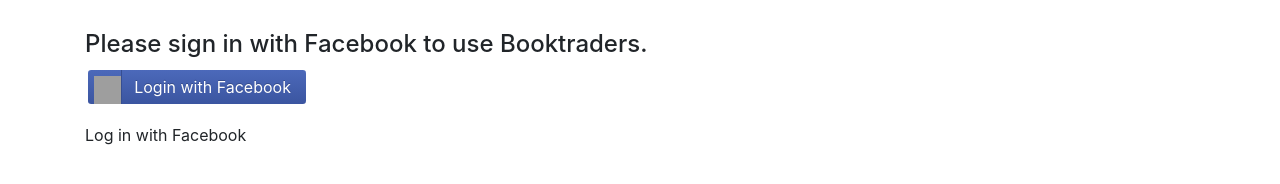
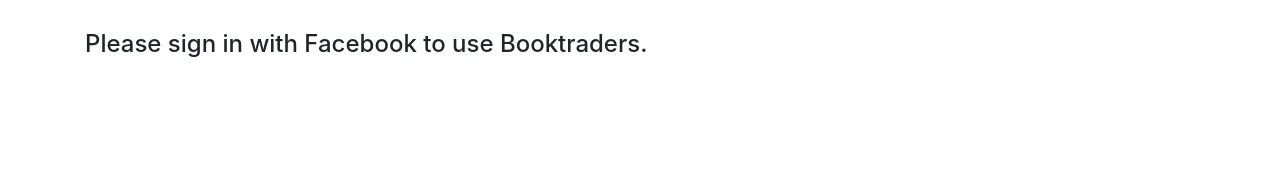
Before and after one commit to saracarlile/book-trading, an Angular app: page /home in a window 1280 px wide. Shown: the part 332-516 px from the top of the page. Built offline with nearby package versions, Linux system fonts and the light colour scheme; grey boxes are pictures that could not be loaded.

Commit message:
test push to heroku

```diff
--- a/src/app/login/login.component.html
+++ b/src/app/login/login.component.html
@@ -72,8 +72,8 @@
           </div>
         <div class="d-flex flex-column">
           <h4>Please sign in with Facebook to use Booktraders.</h4>
-          <p><button class="loginBtn loginBtn--facebook" (click)="signInWithFB(); sendMessage();" >Login with Facebook</button></p>
-          <div class="fb-login-button" data-width="142" data-max-rows="1" data-size="large" data-button-type="continue_with" data-show-faces="false" data-auto-logout-link="false" data-use-continue-as="false">Log in with Facebook</div>
+        <!--  <button class="loginBtn loginBtn--facebook" (click)="signInWithFB(); sendMessage();" >Login with Facebook</button></p>-->
+          <div class="fb-login-button" data-width="142" data-max-rows="1" data-size="large" data-button-type="continue_with" data-show-faces="false" data-auto-logout-link="false" data-use-continue-as="false"></div>
 
 
         </div>
```
Also changed, not shown: 5 other files (tests, documents, lock files or other folders).
